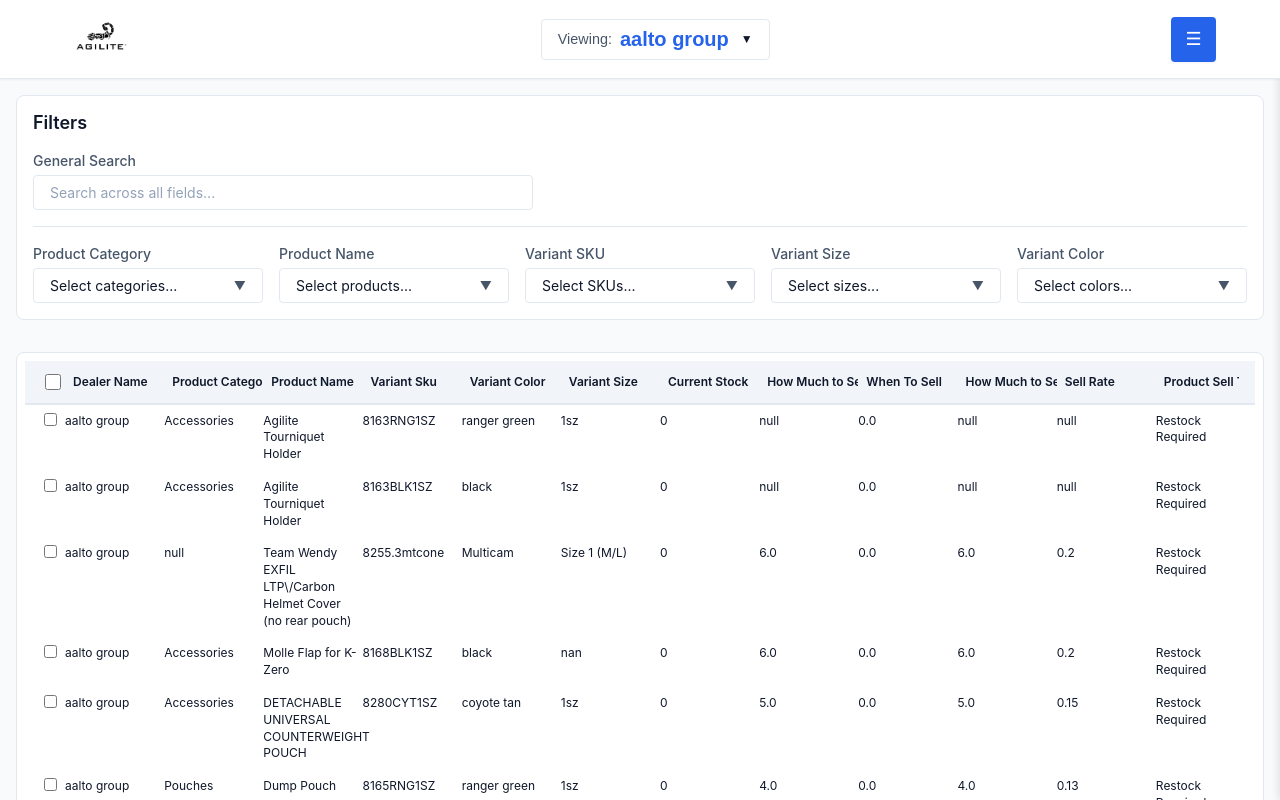
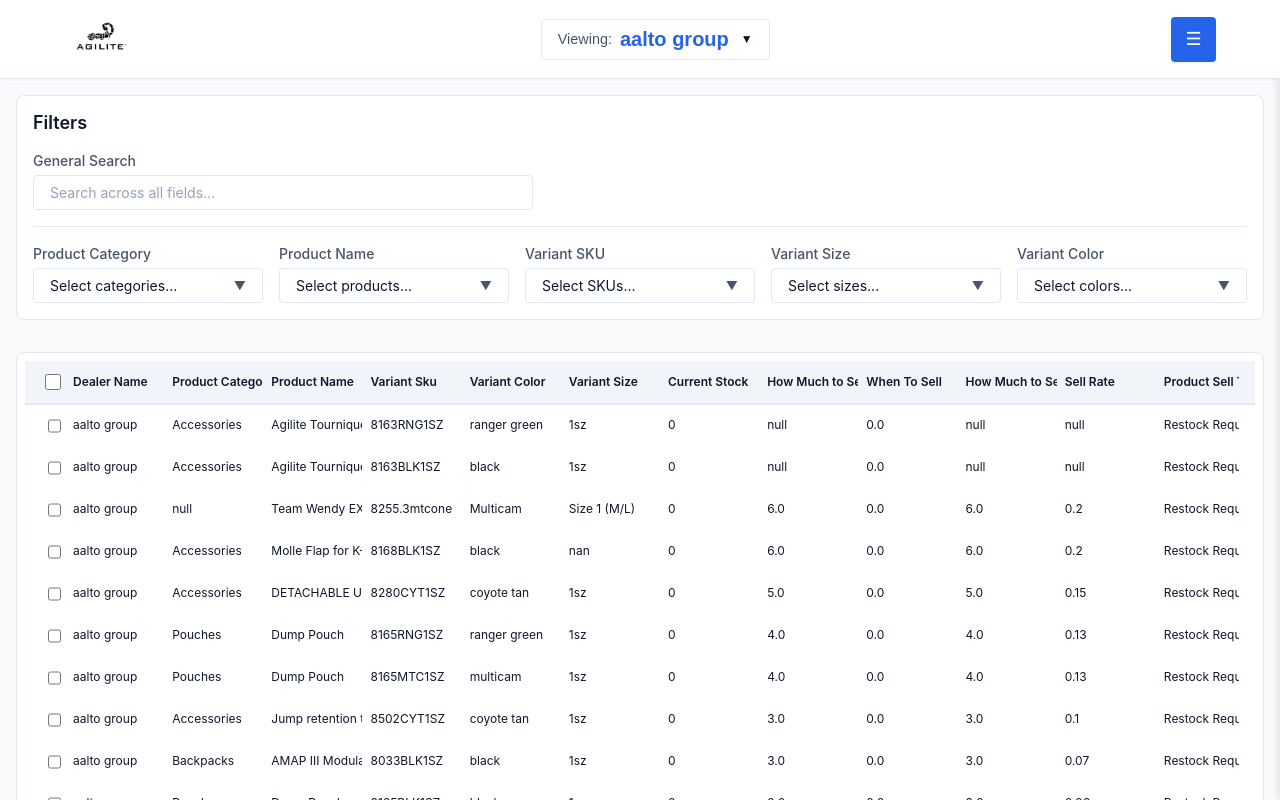
Before and after one commit to afikyefet/b2b-dashboard, a React (Vite) app: page / in a window 1280 px wide. Shown: the top 800 px of the page. Built offline with nearby package versions, Linux system fonts and the light colour scheme.

Commit message:
layout shift fixes in the rows when toggeling selection

```diff
--- a/src/styles/DashboardTable.scss
+++ b/src/styles/DashboardTable.scss
@@ -130,6 +130,8 @@
   line-height: 1.4;
   padding: $spacing-sm $spacing-md;
   border-left: 3px solid transparent; // Reserve space for selected border to prevent layout shift
+  background-color: transparent; // Reserve background to prevent layout shift
+  transition: background-color $transition-fast, border-left-color $transition-fast; // Smooth transition
 
   &:hover {
     background-color: $bg-secondary;
@@ -137,15 +139,6 @@
 
   &:last-child {
     border-bottom: none;
-  }
-}
-
-.dashboard-row.selected ul {
-  background-color: rgba($primary-color, 0.08);
-  border-left-color: $primary-color; // Change color only, size already reserved
-
-  &:hover {
-    background-color: rgba($primary-color, 0.12);
   }
 
   li {
@@ -172,6 +165,15 @@
   }
 }
 
+.dashboard-row.selected ul {
+  background-color: rgba($primary-color, 0.08);
+  border-left-color: $primary-color; // Change color only, size already reserved
+
+  &:hover {
+    background-color: rgba($primary-color, 0.12);
+  }
+}
+
 // Responsive adjustments
 @media (max-width: 1600px) {
   .dashboard-table {
```
